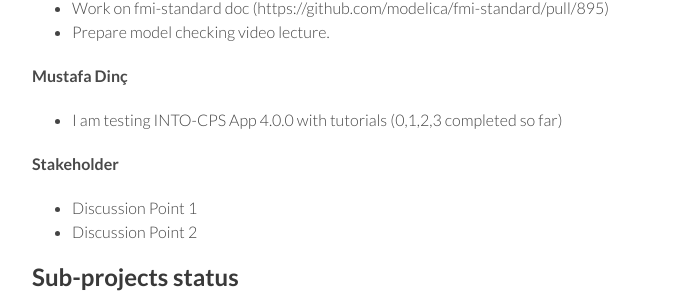
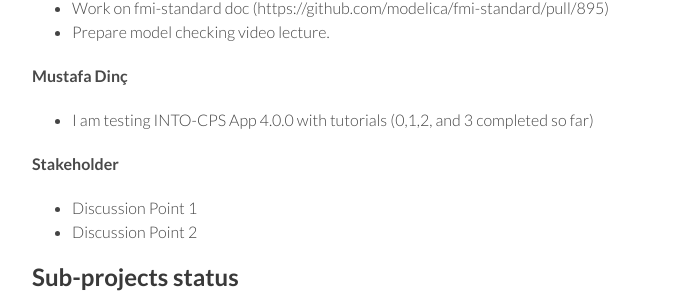
Before and after one commit to digitaltwincentre/digitaltwincentre.github.io, a Jekyll site: the page built from _biweeklies/Biweekly-16.md, in a window 1280 px wide. Shown: the part 757-1061 px from the top of the page, without its empty margins (418-1099 px from the left). Built offline with Jekyll 4.4.1, drawn with Linux system fonts in a browser that asks for light colours; nearby versions of some CDN libraries.

Commit message:
Update Biweekly-16.md

```diff
--- a/_biweeklies/Biweekly-16.md
+++ b/_biweeklies/Biweekly-16.md
@@ -33,7 +33,7 @@ date: 22 April 2020, 1030 CEST
 * Prepare model checking video lecture.
 
 #### Mustafa Dinç
-* I am testing INTO-CPS App 4.0.0 with tutorials (0,1,2,3 completed so far)
+* I am testing INTO-CPS App 4.0.0 with tutorials (0,1,2, and 3 completed so far)
 
 #### Stakeholder
 * Discussion Point 1
```
